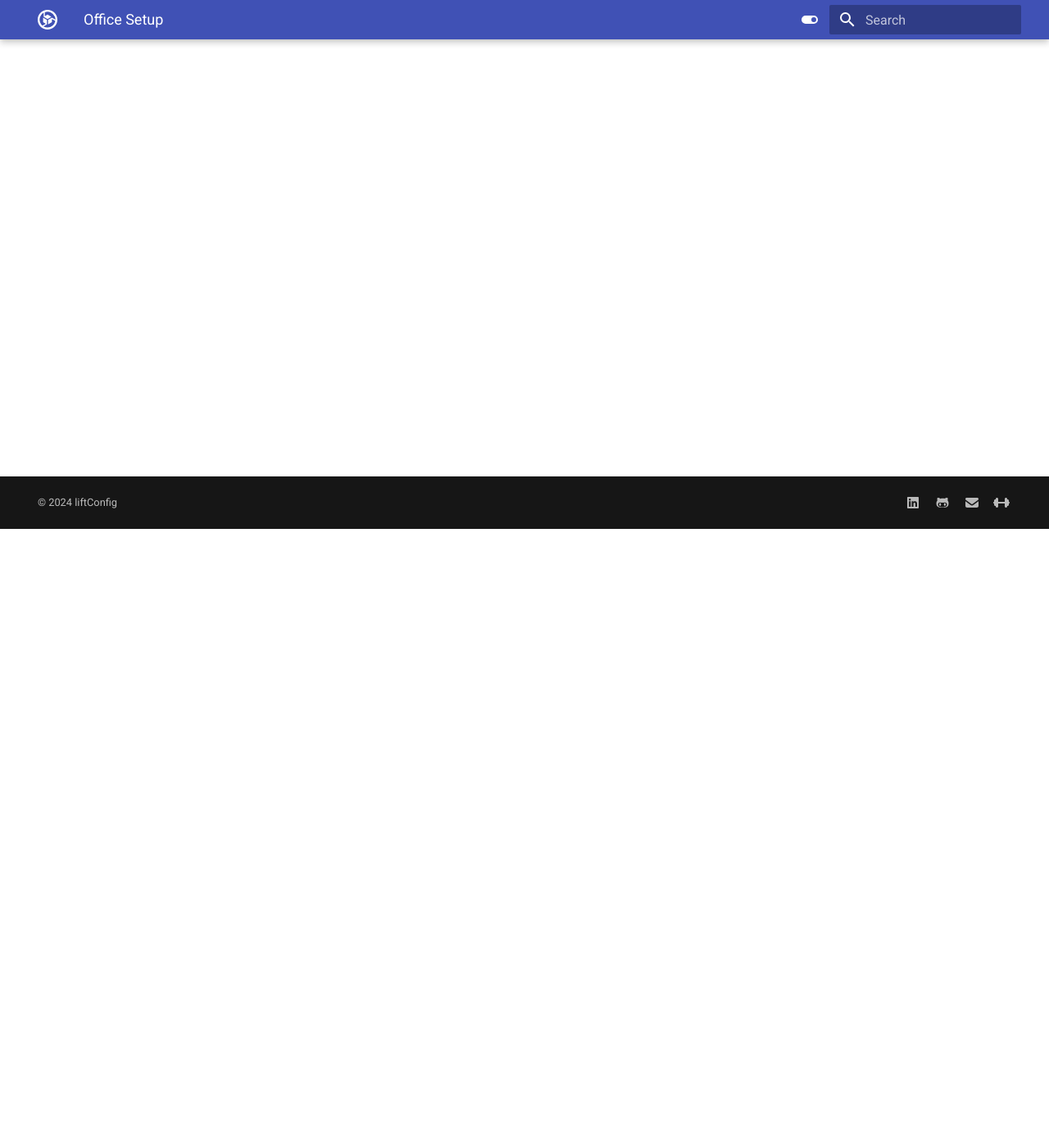
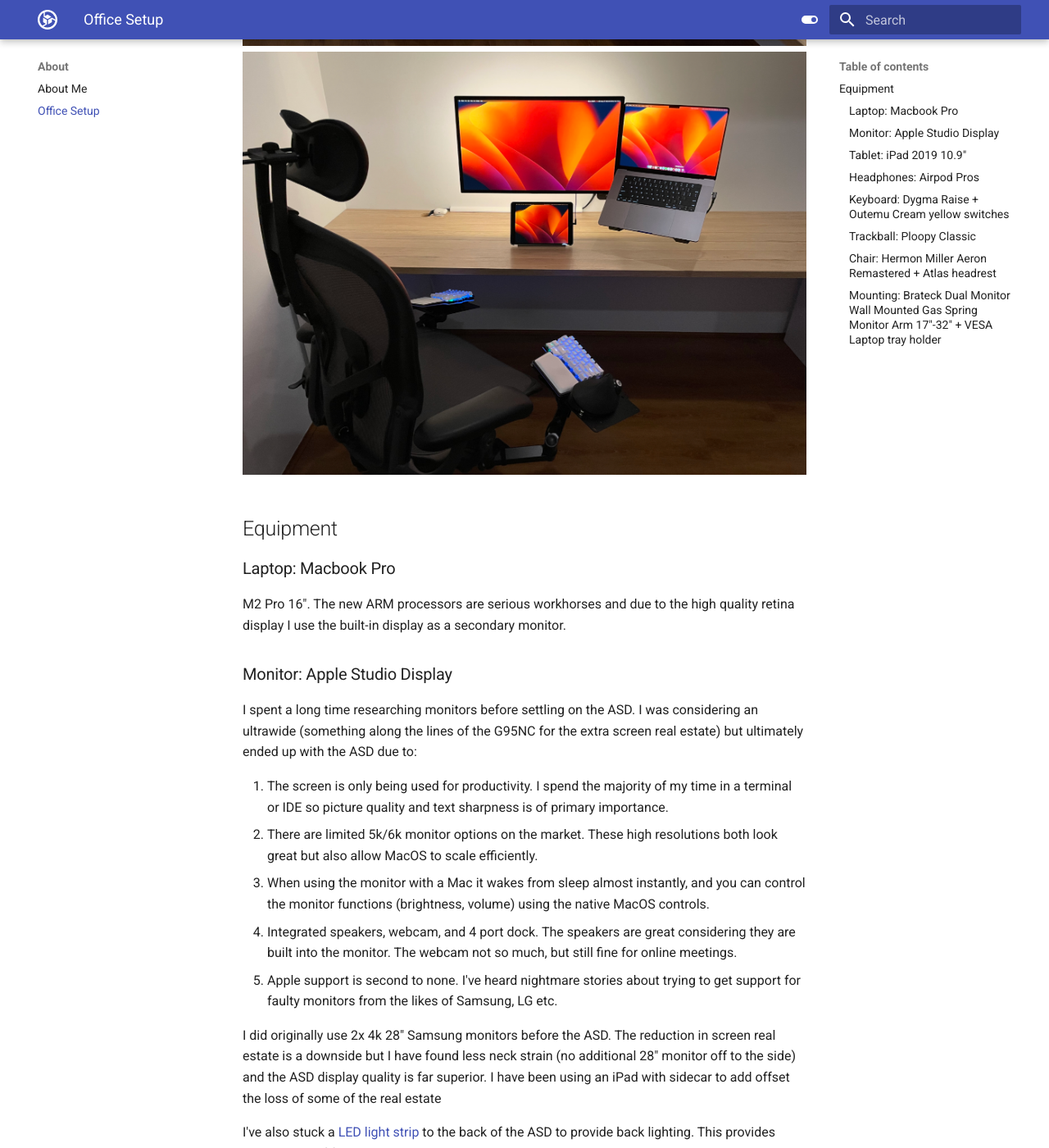
Before and after one commit to liftconfig/liftconfig.github.io, an MkDocs documentation site: the page built from docs/about/office-setup.md, in a window 1280 px wide and 1400 px high, scrolled down 755 px. Shown: the whole window at 82% size. Built offline with MkDocs 1.6.1 and Material for MkDocs 9.7.7, drawn with Linux system fonts in a browser that asks for light colours; some of the changed text lies outside the part shown.

Commit message:
Drafting office setup

```diff
--- a/docs/about/office-setup.md
+++ b/docs/about/office-setup.md
@@ -1 +1,41 @@
 # Office Setup
+
+Since working from home I've been refining my office setup with an emphasis on ergonomics. The following is a breakdown of the equipment I'm currently using
+
+![Office Setup 1](../assets/images/office-setup1.jpg)
+![Office Setup 2](../assets/images/office-setup2.jpg)
+
+## Equipment
+
+### Laptop: Macbook Pro
+
+M2 Pro 16". The new ARM processors are serious workhorses and due to the high quality retina display I use the built-in display as a secondary monitor.
+
+### Monitor: Apple Studio Display
+
+I spent a long time researching monitors before settling on the ASD. I was considering an ultrawide (something along the lines of the G95NC for the extra screen real estate) but ultimately ended up with the ASD due to:
+
+1. The screen is only being used for productivity. I spend the majority of my time in a terminal or IDE so picture quality and text sharpness is of primary importance.
+2. There are limited 5k/6k monitor options on the market. These high resolutions both look great but also allow MacOS to scale efficiently.
+3. When using the monitor with a Mac it wakes from sleep almost instantly, and you can control the monitor functions (brightness, volume) using the native MacOS controls.
+4. Integrated speakers, webcam, and 4 port dock. The speakers are great considering they are built into the monitor. The webcam not so much, but still fine for online meetings.
+5. Apple support is second to none. I've heard nightmare stories about trying to get support for faulty monitors from the likes of Samsung, LG etc.
+
+I did originally use 2x 4k 28" Samsung monitors before the ASD. The reduction in screen real estate is a downside but I have found less neck strain (no additional 28" monitor off to the side) and the ASD display quality is far superior. I have been using an iPad with sidecar to add offset the loss of some of the real estate
+
+I've also stuck a [LED light strip](https://www.amazon.com.au/PAUTIX-Dimmable-Backlight-Flexible-Lighting/dp/B0B1J57XS9?th=1) to the back of the ASD to provide back lighting. This provides excellent relief from eye strain during long sessions. I would recommend an adjustable LED strip so that you can dim the back lights while using at night.
+
+
+### Tablet: iPad 2019 10.9"
+
+As mentioned above, this is used with sidecar for extra laptop real estate. Usually I'll just keep Teams or Outlook open on the iPad. Being able to disconnect it at the end of the day and use it as a regular tablet is a big benefit. I've found it's an invaluable tool for studying on the go (PDFs, Notion, Udemy etc). Also, although I'm not a huge fan of Safari I've found the synced tab groups to be one of it's strongest features allowing me to have the same set of tabs open and synced across the laptop, tablet, and phone.
+
+### Headphones: Airpod Pros
+
+
+
+### Keyboard: Dygma Raise + Outemu Cream yellow switches
+### Trackball: Ploopy Classic
+### Chair: Hermon Miller Aeron Remastered + Atlas headrest
+### Mounting: Brateck Dual Monitor Wall Mounted Gas Spring Monitor Arm 17"-32" + VESA Laptop tray holder
+https://www.ebay.com.au/itm/174574651488
```
Also changed, not shown: docs/about/about-me.md (+1 -1 lines), docs/assets/images/office-setup1.jpg (added), docs/assets/images/office-setup2.jpg (added).
